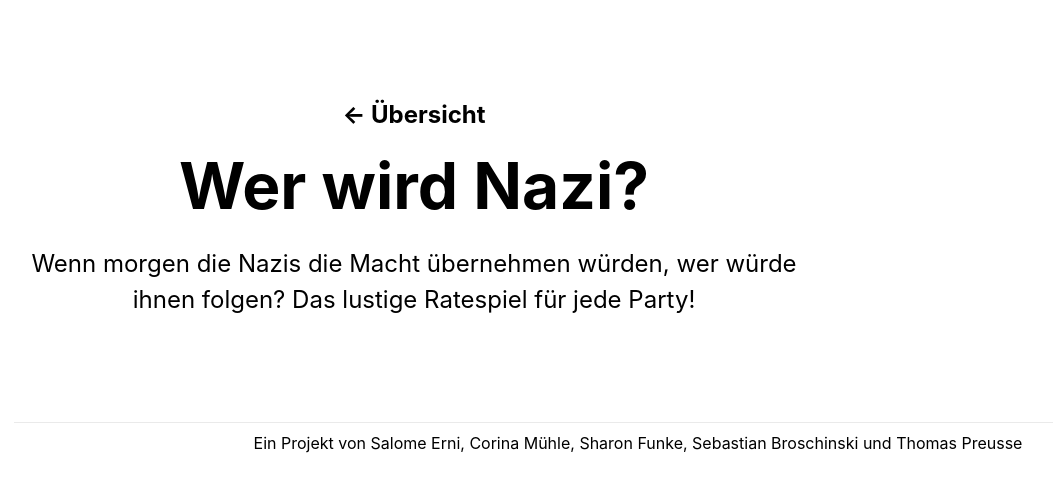
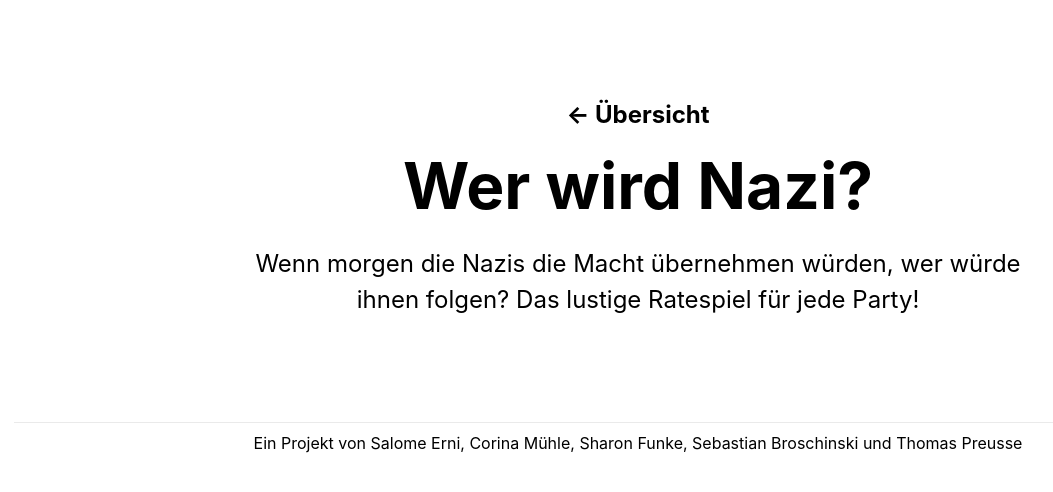
Before and after one commit to tpreusse/rejoha21, a Next.js app: page / in a window 1280 px wide. Shown: the top 492 px of the page, without its empty margins (2-1055 px from the left). Built offline with nearby package versions, Linux system fonts and the light colour scheme.

Commit message:
fix centering, better name

```diff
--- a/components/Frame.js
+++ b/components/Frame.js
@@ -1,6 +1,6 @@
 import React from 'react'
 import Head from 'next/head'
-import styles from '../styles/Home.module.css'
+import styles from '../styles/Main.module.css'
 
 export default function Frame({ pageTitle, children }) {
   return <div className={styles.container}>
--- a/pages/[...path].js
+++ b/pages/[...path].js
@@ -3,7 +3,7 @@ import { useRouter } from 'next/router'
 
 import Frame from '../components/Frame'
 
-import styles from '../styles/Home.module.css'
+import styles from '../styles/Main.module.css'
 
 import getDoc from '../data/doc'
 
--- a/pages/index.js
+++ b/pages/index.js
@@ -1,5 +1,5 @@
 import Link from 'next/link'
-import styles from '../styles/Home.module.css'
+import styles from '../styles/Main.module.css'
 import Frame from '../components/Frame'
 
 export default function Home() {
--- a/styles/Home.module.css
+++ b/styles/Main.module.css
@@ -11,6 +11,7 @@
   justify-content: center;
   align-items: center;
   max-width: 800px;
+  margin: 0 auto;
 }
 
 .footer {
```
